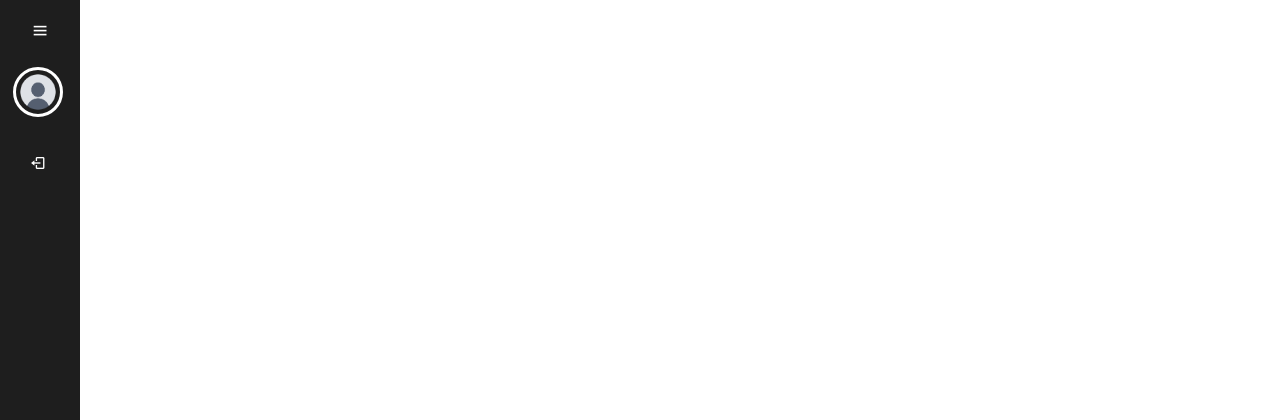
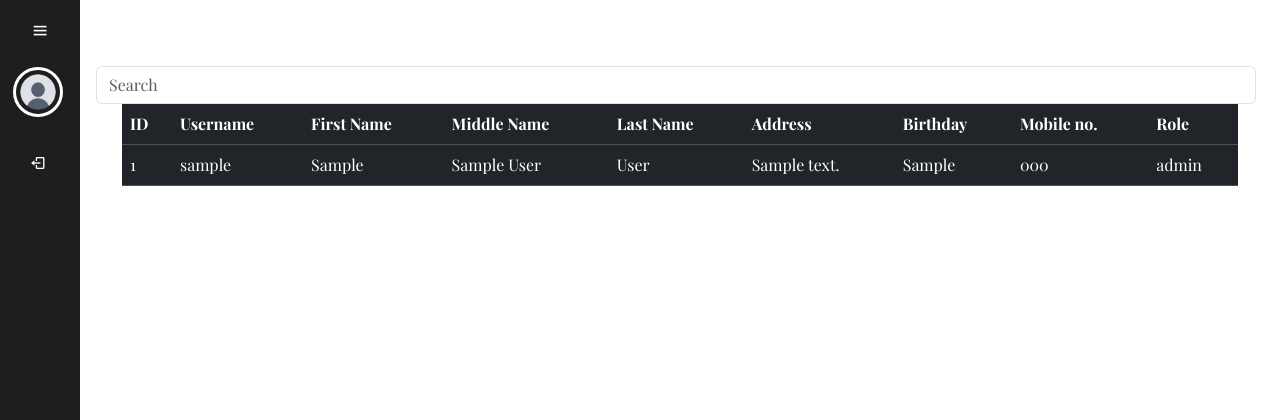
Before and after one commit to CML03012005/TailTreats, a PHP site: page /admin/dashboard.php in a window 1280 px wide. Shown: the top 420 px of the page. Run offline with PHP 8.4, Linux system fonts and the light colour scheme; tables that the repository leaves empty or names only in its code hold one stand-in row (values such as "Sample post"); some web fonts are replaced.

Commit message:
I added/changed something

```diff
--- a/admin/dashboard.php
+++ b/admin/dashboard.php
@@ -78,7 +78,7 @@ session_start();
         </div>
         <ul class='nav-list'>
           <li class='nav-item-wrapper'>
-            <a href='./admin/dashboard.php' class='nav-link'>
+            <a href='../admin/dashboard.php' class='nav-link'>
               <i class='bx bxs-grid-alt nav-icon'></i>
               <span class='nav-item'>Dashboard</span>
             </a>
@@ -127,7 +127,7 @@ session_start();
             <span class='tooltip'>Settings</span>
           </li>
           <li class='nav-item-wrapper'>
-            <a href='./system/controllers/logout.php' class='nav-link'>
+            <a href='../system/controllers/logout.php' class='nav-link'>
               <i class='bx bx-log-out nav-icon'></i>
               <span class='nav-item'>Logout</span>
             </a>
@@ -182,7 +182,7 @@ session_start();
             <span class='tooltip'>Settings</span>
           </li>
           <li class='nav-item-wrapper'>
-            <a href='./system/controllers/logout.php' class='nav-link'>
+            <a href='../system/controllers/logout.php' class='nav-link'>
               <i class='bx bx-log-out nav-icon'></i>
               <span class='nav-item'>Logout</span>
             </a>
@@ -195,7 +195,80 @@ session_start();
   ?>
 
   <div class="main-content">
+  <section style="margin: 50px 0;">
+          <!-- Search Form -->
+          <form class="d-flex" role="search" method="GET" action="">
+        <input class="form-control me-2" type="search" name="search" placeholder="Search" aria-label="Search">
+      </form>
+    <div class="container">
+        <table class="table table-dark">
+            <thead>
+              <tr>
+                <th scope="col">ID</th>
+                <th scope="col">Username</th>
+                <th scope="col">First Name</th>
+                <th scope="col">Middle Name</th>
+                <th scope="col">Last Name</th>
+                <th scope="col">Address</th>
+                <th scope="col">Birthday</th>
+                <th scope="col">Mobile no.</th>
+                <th scope="col">Role</th>
+              </tr>
+            </thead>
+            <tbody>
+                <?php
+                    require_once "../system/dao/connect.php";
 
+                    // SQL query
+                    $query = "SELECT * FROM usertable";
+
+                    // search input
+                    if (isset($_GET['search']) && !empty($_GET['search'])) {
+                        $search_term = $conn->real_escape_string($_GET['search']);
+                        $query = "SELECT * FROM usertable WHERE
+                            username LIKE '%$search_term' OR
+                            firstname LIKE '%$search_term%' OR
+                            middlename LIKE '%$search_term%' OR
+                            lastname LIKE '%$search_term%' OR
+                            address LIKE '%$search_term%' OR
+                            birthday LIKE '%$search_term%' OR
+                            mobilenumber LIKE '%$search_term%' OR
+                            role LIKE '%$search_term%'";
+                    }
+
+                    // Execute query and display results
+                    if ($result = $conn->query($query)) {
+                        while ($row = $result->fetch_assoc()) {
+                            $id = $row['id'];
+                            $username = $row['username'];
+                            $firstname = $row['firstname'];
+                            $middlename = $row['middlename'];
+                            $lastname = $row['lastname'];
+                            $address = $row['address'];
+                            $birthday = $row['birthday'];
+                            $mobilenumber = $row['mobilenumber'];
+                            $role = $row['role'];
+                ?>
+
+                <tr class="trow">
+                    <td><?php echo $id; ?></td>
+                    <td><?php echo $username; ?></td>
+                    <td><?php echo $firstname; ?></td>
+                    <td><?php echo $middlename; ?></td>
+                    <td><?php echo $lastname; ?></td>
+                    <td><?php echo $address; ?></td>
+                    <td><?php echo $birthday; ?></td>
+                    <td><?php echo $mobilenumber; ?></td>
+                    <td><?php echo $role; ?></td>
+                </tr>
+                <?php
+                        }
+                    }
+                ?>
+            </tbody>
+          </table>
+    </div>
+</section>
   </div>
 
   <script>
--- a/forms/login.php
+++ b/forms/login.php
@@ -48,7 +48,7 @@
                                     name="password"
                                     minlength="8"
                                     placeholder=""
-                                    pattern="(?=.*\d)(?=.*[a-z])(?=.*[A-Z])(?=.*[@#$%^&+=]).{8,}"
+                                    pattern="(?=.*\d)(?=.*[a-z])(?=.*[A-Z])(?=.*[!@#$%^&+=]).{8,}"
                                     title="Password must be 8-20 characters long, include at least one uppercase letter, one lowercase letter, one number, and one special character."
                                     required>
                                     <label>Password</label>
--- a/index.php
+++ b/index.php
@@ -1,6 +1,8 @@
 <?php
 
 session_start();
+$_SESSION['id'] = $id;
+
 
 ?>
 
@@ -155,7 +157,7 @@ session_start();
         </div>
         <ul class='nav-list'>
           <li class='nav-item-wrapper'>
-            <a href='#' class='nav-link'>
+            "<a href="./forms/edituser.php?id=<?php echo $_SESSION['id']; ?>" class='nav-link'>"
               <i class='bx bxs-user-account nav-icon'></i>
               <span class='nav-item'>Account</span>
             </a>
--- a/system/dao/connect.php
+++ b/system/dao/connect.php
@@ -5,8 +5,6 @@
 	define('DB_NAME', 'tailtreats'); $conn = mysqli_connect(DB_SERVER, DB_USERNAME, DB_PASSWORD, DB_NAME);
   if ($conn === false) {
     die("ERROR: Could not connect. " . mysqli_connect_error());
-  } else {
-    echo 'Connection successful';
-}
+  }
 
 ?>
```
Also changed, not shown: forms/edituser.php (added, +211 -0 lines).
